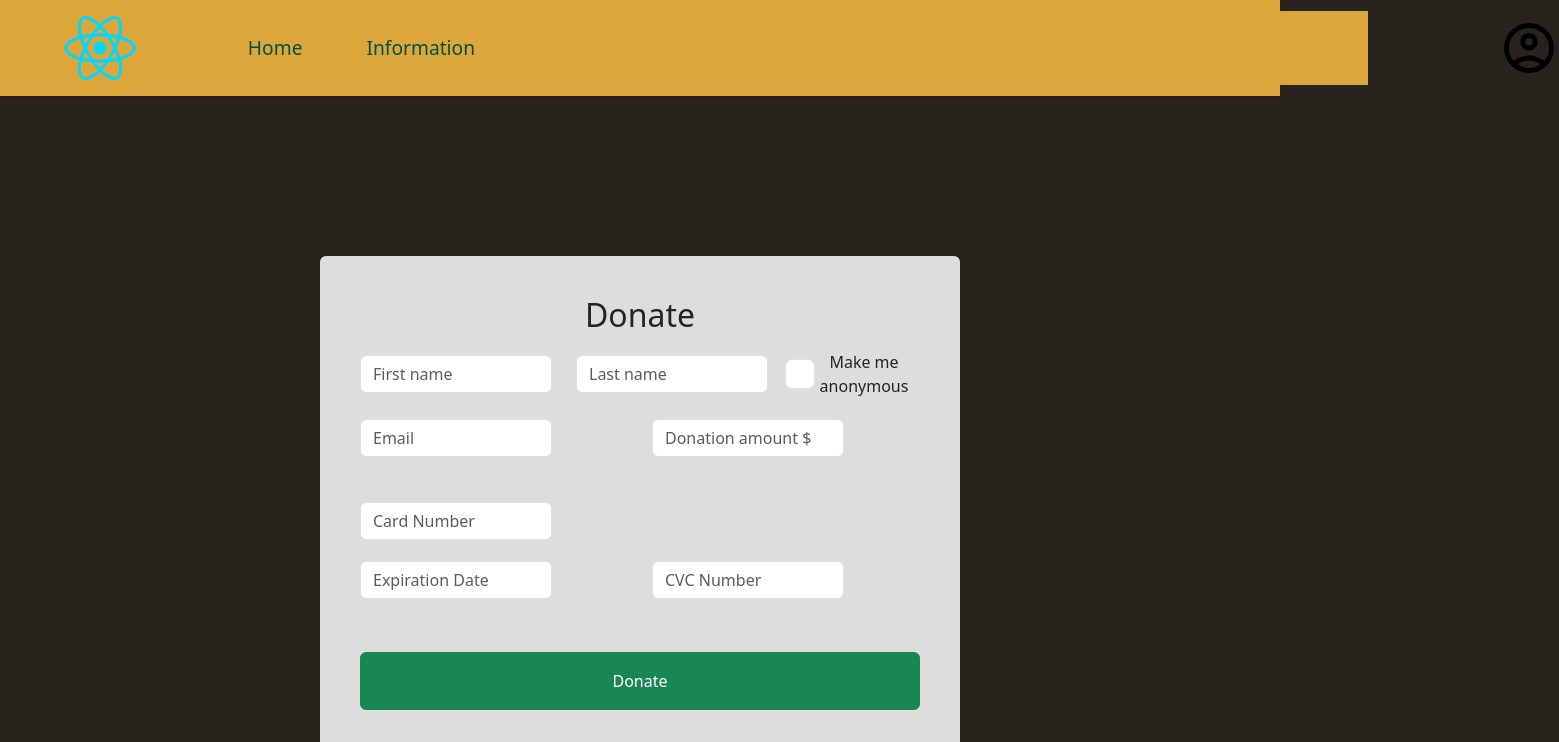
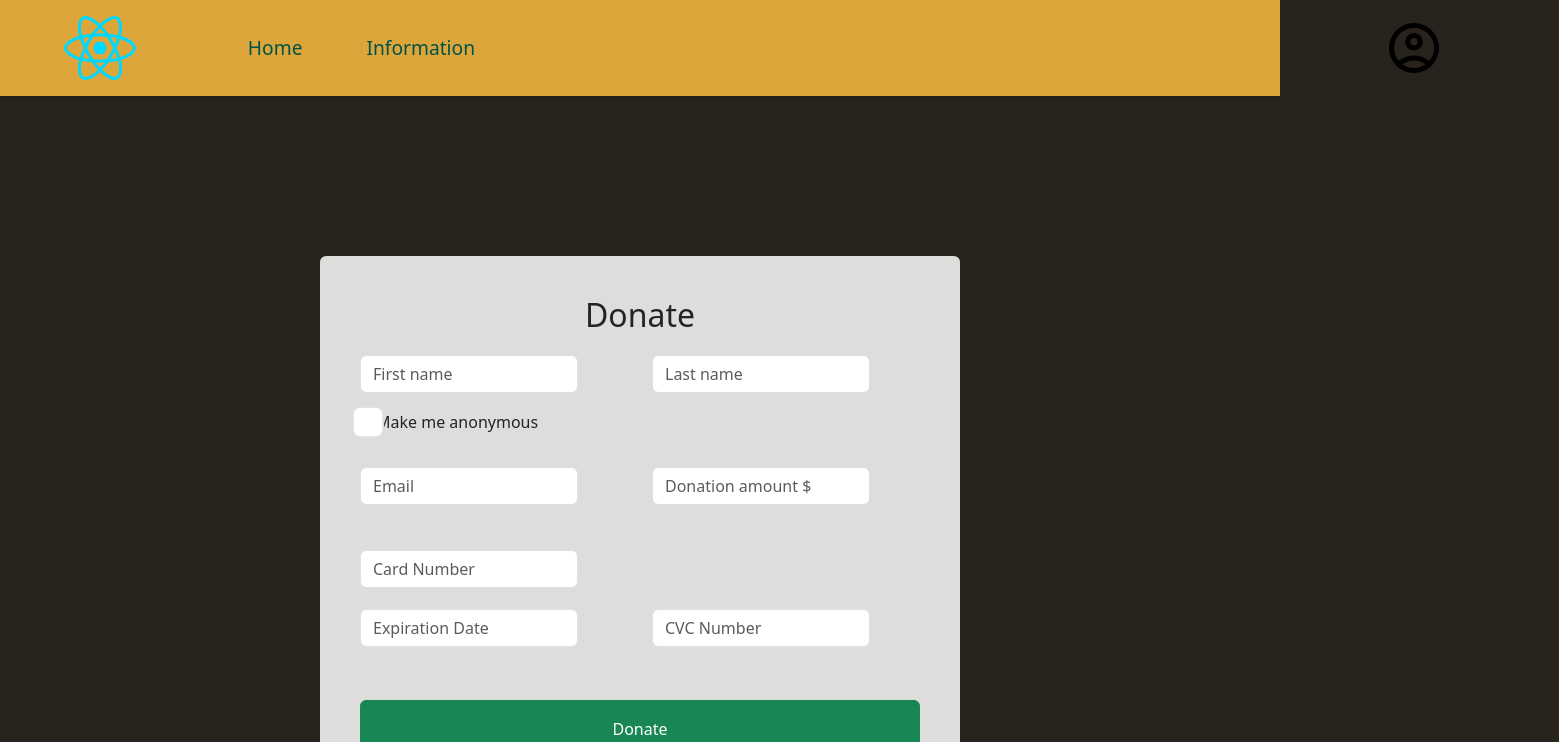
Before and after one commit to erikpersson0884/DAT257-Agile-software-project-management, a React (Vite) app in the folder Frontend/DAT257_Website/: page /home in a window 1280 px wide. Shown: the top 742 px of the page, 1559 px wide, since content can reach past the window. Built offline with nearby package versions, Linux system fonts and the light colour scheme.

Commit message:
added login form when user logo clicked.

```diff
--- a/Frontend/DAT257_Website/src/Components/Header/Header.css
+++ b/Frontend/DAT257_Website/src/Components/Header/Header.css
@@ -95,14 +95,11 @@
 .userLogo {
     width: 60px;
     height: 60px;
-    margin-left:75vw;
+    margin-left:33vw;
 }
 
-.login_register {
-    margin-left: -5vh;
-    margin-top: 0vh;
+.loginFormContainer {
+    position: absolute;
+    right: 10px;
+    top: 3.4rem;
 }
-
-.login_register_text {
-    margin-bottom: 0px;
-}
--- a/Frontend/DAT257_Website/src/Components/Header/Header.tsx
+++ b/Frontend/DAT257_Website/src/Components/Header/Header.tsx
@@ -1,10 +1,18 @@
 import "./Header.css";
 import {Link} from "react-router-dom";
 import UserLogo from "./UserLogo";
+import { useState } from "react";
+import LoginForm from "../LoginForm/LoginForm";
 
 
 function Header(){
     let navList = ["home", "information"];
+    const [showLoginForm, setShowLoginForm] = useState(false);
+
+    const displayLoginForm = () => {
+        setShowLoginForm(!showLoginForm);
+    };
+
     return(
         <header>
             <div className = "wrapperHead">
@@ -17,12 +25,16 @@
                             <li className="divNavItemA">
                                 <Link to={"/"+item} >{item}</Link>
                             </li>
+                        )}
+                        <div className="userLogo">
+                        <UserLogo showLoginForm={showLoginForm} displayLoginForm={displayLoginForm}></UserLogo>
+                        </div>
 
-                        )}
-                    <UserLogo></UserLogo>
                     </ul>
 
-
+                    <div className="loginFormContainer">
+                    {showLoginForm && <LoginForm></LoginForm>}
+                    </div>
                 </div>
             </div>
         </header>
--- /dev/null
+++ b/Frontend/DAT257_Website/src/Components/Header/UserLogo.css
@@ -0,0 +1,19 @@
+.userLogo {
+    width: 60px;
+    height: 60px;
+    margin-left:65vw;
+}
+
+.loginContainer {
+    display: flex;
+    flex-direction: column;
+    align-items: center;
+    position: relative;
+}
+
+
+LoginForm {
+    position: absolute;
+    top: calc(100% + 5px); /* Position it just below the user logo */
+    left: 0;
+}
--- a/Frontend/DAT257_Website/src/Components/Header/UserLogo.tsx
+++ b/Frontend/DAT257_Website/src/Components/Header/UserLogo.tsx
@@ -1,10 +1,18 @@
-function UserLogo() {
+interface Props {
+    showLoginForm: boolean;
+    displayLoginForm: () => void;
+}
+
+function UserLogo({showLoginForm, displayLoginForm }: Props) {
+
+
 
     return (
         <>
-        <img className="userLogo" src="src/assets/user-logo.svg" alt=""></img>
 
-
+        <div className="loginContainer">
+        <img onClick={displayLoginForm} className="userLogo" src="src/assets/user-logo.svg" alt="" style={{ cursor: 'pointer'}}></img>
+        </div>
         </>
     )
 }
--- a/Frontend/DAT257_Website/src/Components/InformationPage/InformationPage.tsx
+++ b/Frontend/DAT257_Website/src/Components/InformationPage/InformationPage.tsx
@@ -87,7 +87,6 @@
                             </div>
                         </div>
                     </div>
-                    <LoginForm></LoginForm>
 
                 </div>
             </body>
--- a/Frontend/DAT257_Website/src/Components/LoginForm/LoginForm.css
+++ b/Frontend/DAT257_Website/src/Components/LoginForm/LoginForm.css
@@ -2,7 +2,7 @@
     display: flex;
     flex-direction: column;
     align-content: flex-start;
-    width: 17vw;
+    width: 19vw;
 }
 
 .LoginBox {
@@ -12,16 +12,18 @@
 }
 
 .form-control {
-    width: 15vw;
+    width: 17vw;
 }
 
 .register-login-wrapper {
     display: flex;
-    justify-content:flex-start;
+    justify-content:space-between;
+    gap: 50px;
     align-items: center;
     margin-top: 10px;
 }
 
 .register {
-    margin-right: 10vw;
+    margin-top: 20px;
+    margin-left: 5px;
 }
--- a/Frontend/DAT257_Website/src/Components/LoginForm/LoginForm.tsx
+++ b/Frontend/DAT257_Website/src/Components/LoginForm/LoginForm.tsx
@@ -17,7 +17,9 @@
     setPassword("");
   };
 
-  const handleRegister = () => {};
+
+  const handleRegister = () => {
+  };
 
   return (
     <>
@@ -43,8 +45,9 @@
             ></input>
 
             <div className="register-login-wrapper">
-              <p className="register"> Register </p>
-              <button type="submit" className="btn btn-success py-2 w-40 mt-2">
+            <a href={"/register"}>
+      Register
+    </a>              <button type="submit" className="btn btn-success py-2 w-40 mt-2">
                 Login
               </button>
             </div>
```
Also changed, not shown: Frontend/DAT257_Website/src/Components/test.tsx (deleted).
